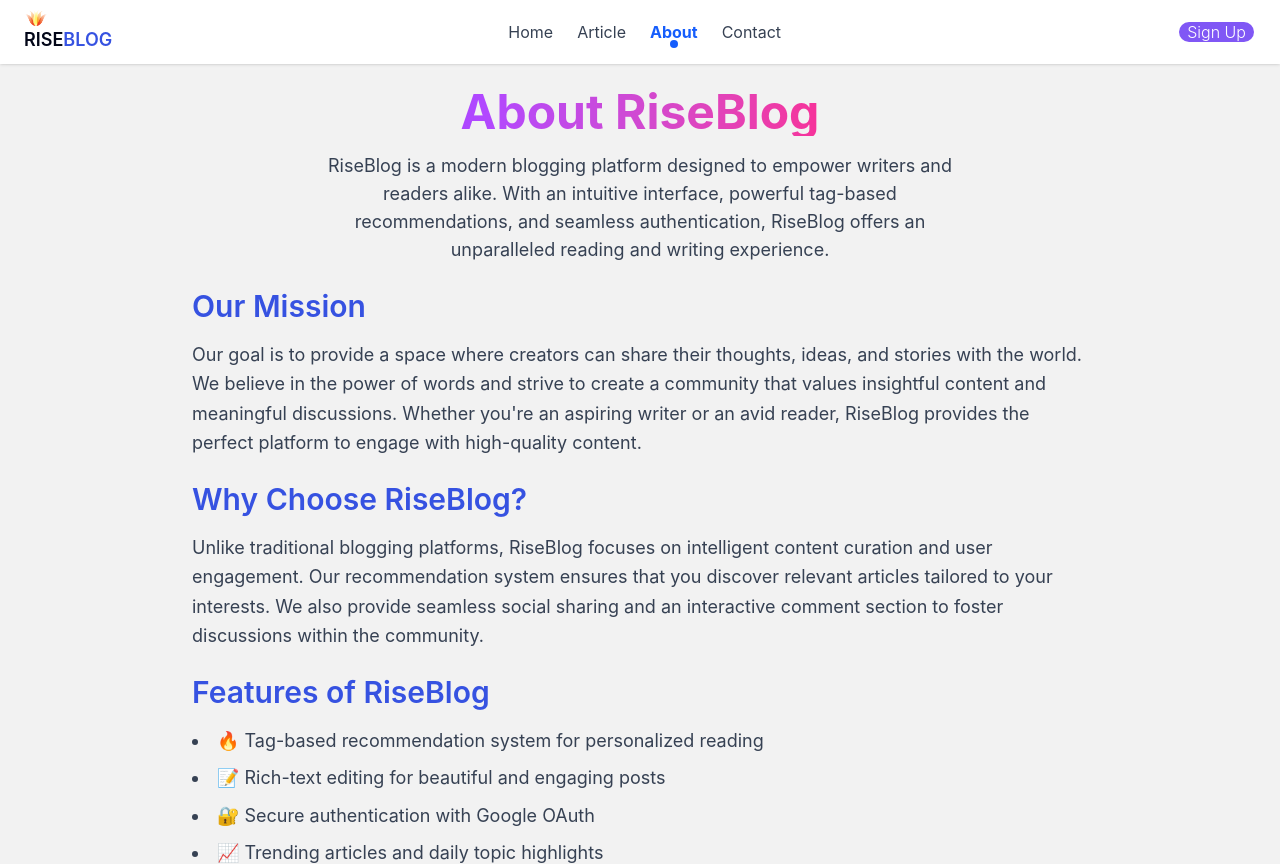
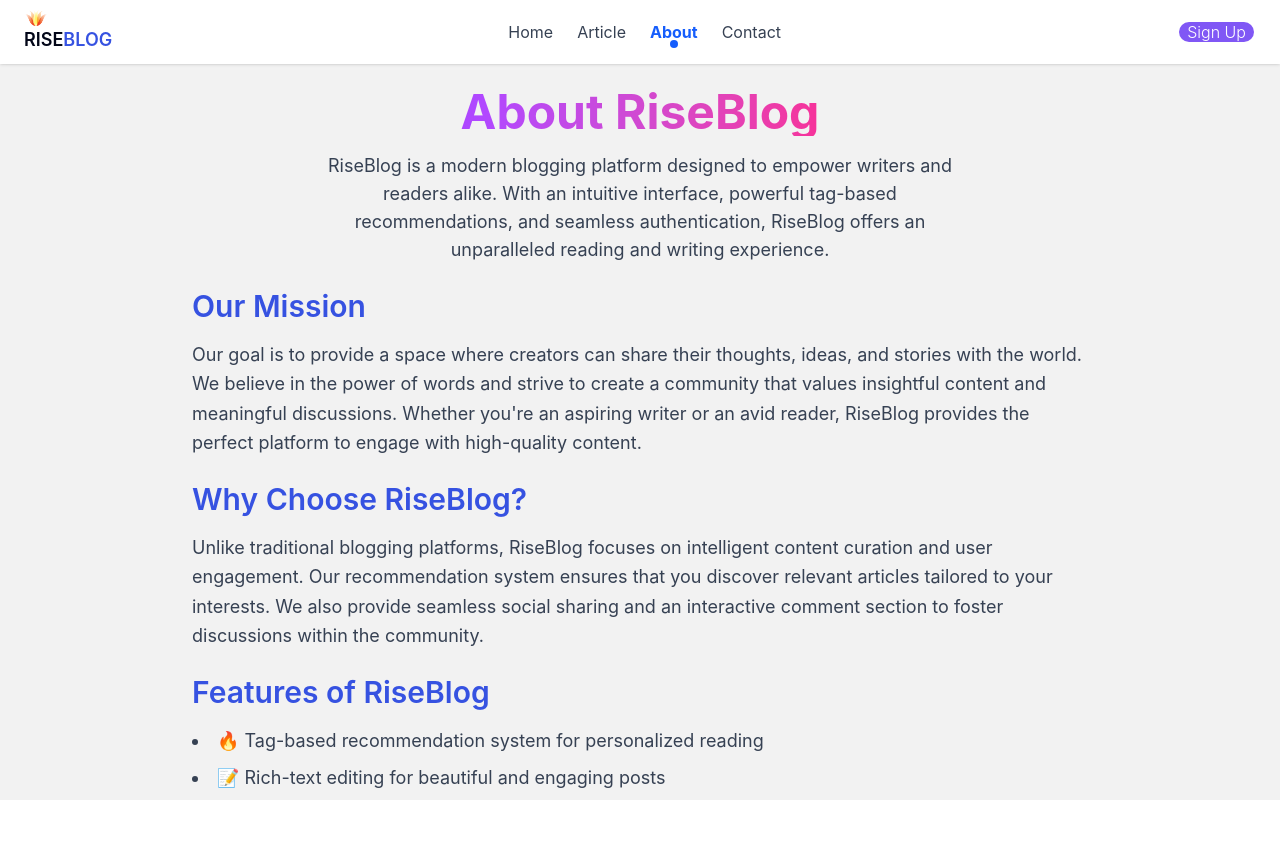
Before and after one commit to Liaqat-dev/RISEBLOG, a React (Vite) app: page /about in a window 1280 px wide. After the commit the page ends 800 px from the top, so only its background shows below. Built offline with nearby package versions, Linux system fonts and the light colour scheme.

Commit message:
Fixed Scrolling Issues

```diff
--- a/src/App.tsx
+++ b/src/App.tsx
@@ -1,22 +1,20 @@
 import NavBar from "@/components/Navbar.tsx";
-import {Route, Routes} from "react-router";
-import {Screen_Routes} from "../constants/routes.tsx";
-
+import { Route, Routes } from "react-router";
+import { Screen_Routes } from "../constants/routes.tsx";
 
 function App() {
-
-
-    return <div>
-        <NavBar className={'sticky z-50'}/>
-        <div className="   bg-white w-screen h-screen  overflow-x-hidden overflow-y-auto">
-            <Routes>
-                {Screen_Routes.map((screen, key) => (
-                    <Route key={key} path={screen.path} element={screen.element}/>
-                ))
-                }
-            </Routes>
+    return (
+        <div className=" h-screen flex flex-col">
+            <NavBar className="sticky z-50 bg-white shadow-md" />
+            <div className="flex-1 bg-white w-screen  overflow-x-hidden overflow-y-auto ">
+                <Routes>
+                    {Screen_Routes.map((screen, key) => (
+                        <Route key={key} path={screen.path} element={screen.element} />
+                    ))}
+                </Routes>
+            </div>
         </div>
-    </div>
+    );
 }
 
-export default App
+export default App;
--- a/src/Screen/About Us/About.tsx
+++ b/src/Screen/About Us/About.tsx
@@ -1,8 +1,8 @@
 import {FaGithub, FaInstagram, FaLinkedin, FaWhatsapp} from "react-icons/fa";
 
-function AboutPage() {
+function About() {
     return (
-        <div className="flex flex-col items-center justify-center min-h-screen  bg-white-1 p-6 pb-10">
+        <div className="flex flex-col items-center bg-white-1 min-h-screen  p-6 p-6 pb-10">
             <h1 className="text-5xl font-bold mb-4 text text-center bg-gradient-to-r from-purple-500 to-pink-500 bg-clip-text text-transparent">
                 About RiseBlog
             </h1>
@@ -44,7 +44,7 @@ function AboutPage() {
                     I specialize in full-stack development, focusing on modern frameworks and best practices
                     to deliver high-performance applications. Feel free to connect with me and share your thoughts!
                 </p>
-                <div className="flex mx-auto w-fit gap-4 mt-6  ">
+                <div className="flex mx-auto w-fit gap-4 mt-6 mb-10 ">
                     <a href="https://wa.me/+923044016143" target="_blank" rel="noopener noreferrer"
                        className="text-secondary text-2xl hover:opacity-80">
                         <FaWhatsapp className={'text-green-500'}/>
@@ -67,4 +67,4 @@ function AboutPage() {
     );
 }
 
-export default AboutPage;
+export default About;
--- a/src/Screen/Article/ForYouPage.tsx
+++ b/src/Screen/Article/ForYouPage.tsx
@@ -65,7 +65,7 @@ function ForYouPage() {
     categories.unshift("All")
 
 
-    return <div className={'min-w-0 h-[100vh] bg-white w-screen mt-10 mx-auto mx-1 max-w-6xl'}>
+    return <div className={'min-w-0 bg-white w-screen mt-10 mx-auto mx-1 max-w-6xl'}>
         <div className="flex flex-col gap-2 p-2 my-1">
             <h2 className={'text-4xl text-secondary font-bold italic'}>For You</h2>
             <SearchForm/>
--- a/src/Screen/Contact Us/Contact.tsx
+++ b/src/Screen/Contact Us/Contact.tsx
@@ -22,7 +22,7 @@ function Contact() {
     };
 
     return (
-        <div className="flex flex-col items-center justify-center min-h-screen bg-white-1 p-6">
+        <div className="flex flex-col items-center  min-h-screen overflow-y-auto bg-white-1 p-6 pb-10">
             <h1 className="text-5xl font-bold text-center text-secondary mb-4 gradient-text ">Hello, I'm Liaqat!</h1>
             <p className="text-lg text-gray-700 text-center max-w-2xl mb-6">
                 A passionate developer specializing in web development. Feel free to reach out to me
--- a/src/Screen/Home/DailyArticles.tsx
+++ b/src/Screen/Home/DailyArticles.tsx
@@ -38,7 +38,7 @@ function CarouselSize() {
 
 const DailyArticles = () => {
     return (
-        <div className={'bg-blue-1 flex justify-center items-center   h-[100vh]   max-md:max-w-screen max-md:pb-32'}>
+        <div className={'bg-blue-1 flex justify-center items-center   h-[calc(100vh-4rem)]   max-md:max-w-screen max-md:pb-32'}>
             <section
                 className="flex  w-full  justify-center items-center gap-2 pb-10 max-md:flex-col max-md:items-center">
                 <div className="max-lg:w-[28%]  lg:w-[20%]  max-md:w-full z-10">
--- a/src/Screen/Home/Home.tsx
+++ b/src/Screen/Home/Home.tsx
@@ -22,7 +22,7 @@ function Home() {
         });
     };
 
-    return <div className={'z-0'}>
+    return <div>
         <RingContainer>
             {
             Home_Section1_Components[componentNumber].element
--- a/src/components/Rings/ringContainer.tsx
+++ b/src/components/Rings/ringContainer.tsx
@@ -6,7 +6,7 @@ interface Props {
 
 function RingContainer({children}: Props) {
     return (
-        <div className="relative h-[calc(100vh-6rem)] overflow-hidden ">
+        <div className="relative h-[calc(100vh-4rem)] overflow-hidden z-0 ">
             <Ring size={Math.floor(Math.random() * (10)) + 5} degree={Math.floor(Math.random() * 181)}
                   position={{top: Math.floor(Math.random() * (50)) + 16, left: Math.floor(Math.random() * (30)) + 10}}
                  />
--- a/src/index.css
+++ b/src/index.css
@@ -8,6 +8,10 @@ body {
     font-family: Inter, sans-serif;
     overflow: hidden;
 
+}
+body, html {
+    height: 100%;
+    /*overflow-y: auto;*/
 }
 
 :root {
```
